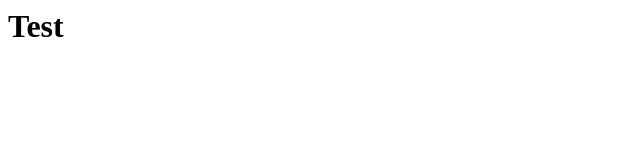
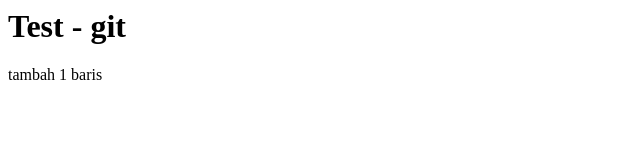
Before and after one commit to mulkyrajabinovamedika/contoh, a plain HTML site: page index.html in a window 1280 px wide. Shown: the whole page, without its empty margins (0-640 px from the left). Drawn offline with Linux system fonts and the light colour scheme.

Commit message:
improve kasir simrs

```diff
--- a/index.html
+++ b/index.html
@@ -1 +1,2 @@
-<h1>Test</h1>
+<h1>Test - git </h1>
+<p>tambah 1 baris</p>
```
